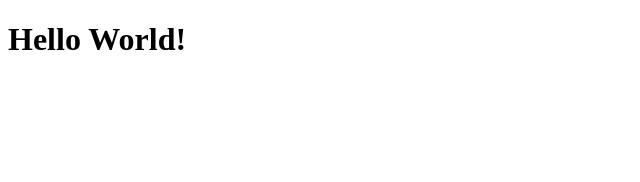
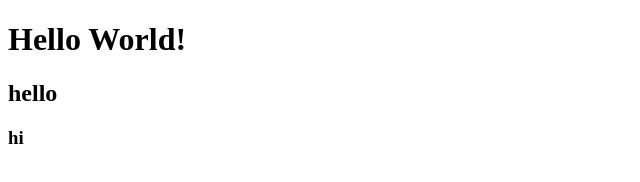
Before and after one commit to mcg15/web-project, a plain HTML site: page index.html in a window 1280 px wide. Shown: the full height of the page, 0-640 px from the left. Drawn offline with Linux system fonts and the light colour scheme.

Commit message:
Update index.html

```diff
--- a/index.html
+++ b/index.html
@@ -5,5 +5,7 @@
   </head>
   <body>
     <h1>Hello World!</h1>
+    <h2> hello </h2>
+    <h3> hi </h3>
   </body>
 </html>
```
